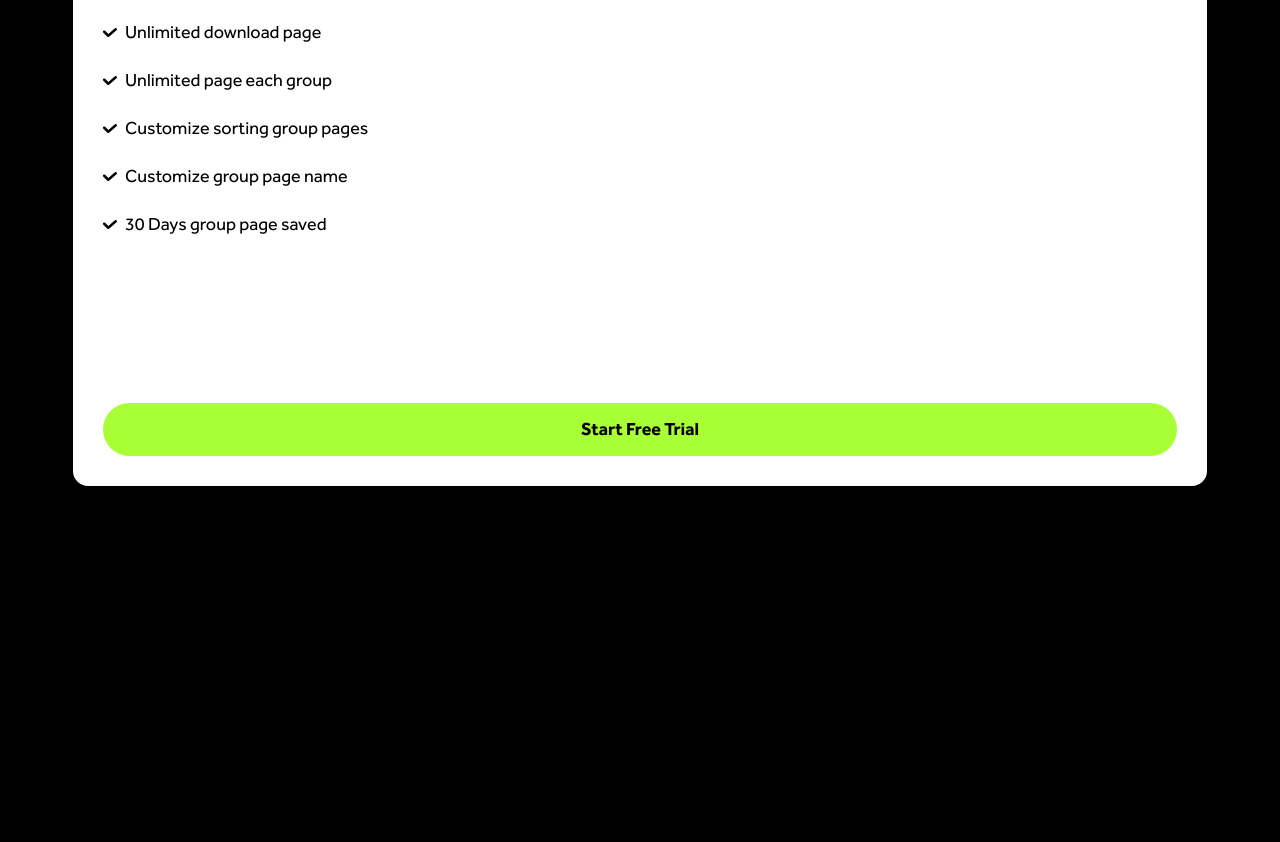
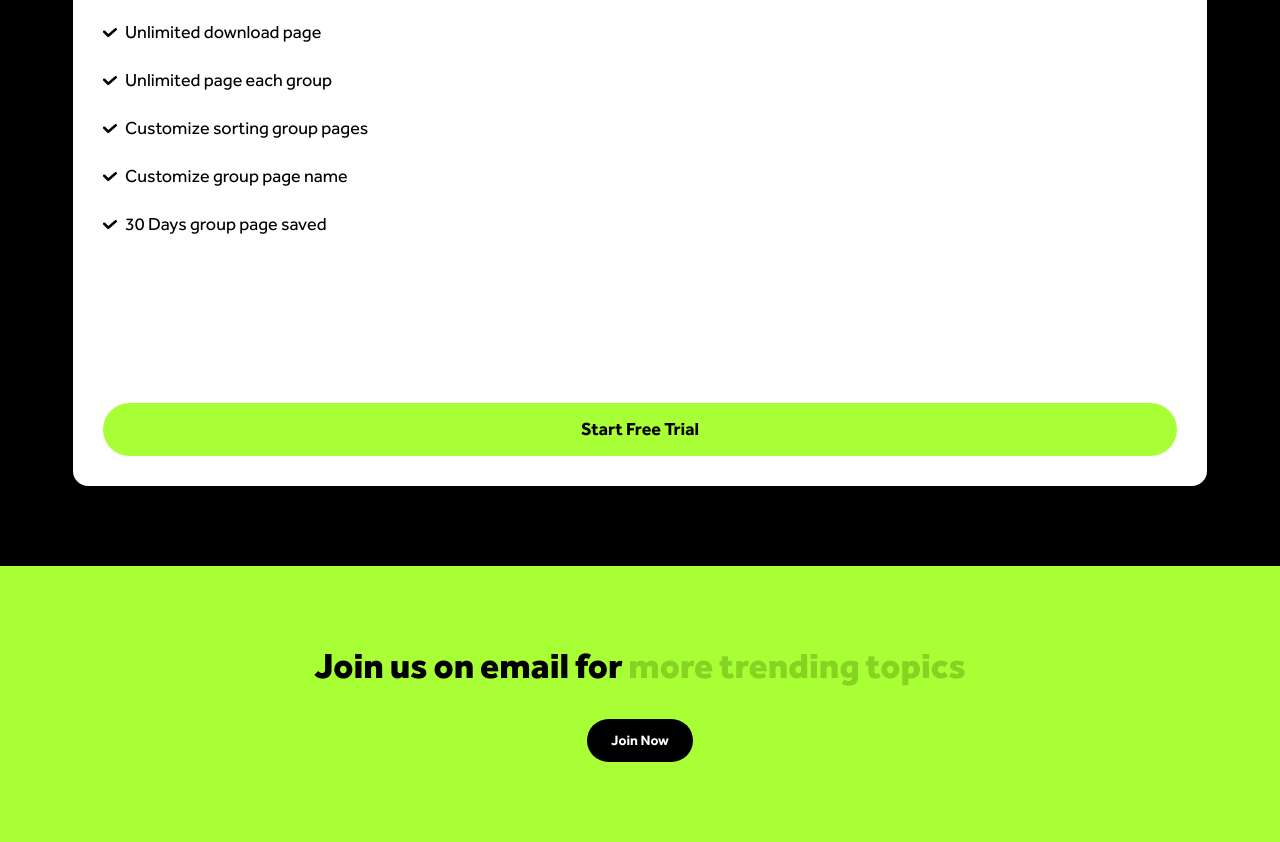
Before and after one commit to hasin01/Findtrend, a website built with Vite: page index.html in a window 1280 px wide. Shown: the part 6277-7119 px from the top of the page. Before the commit the page ends 6843 px from the top, so only its background shows below. Built offline with nearby package versions, Linux system fonts and the light colour scheme.

Commit message:
join-email

```diff
--- a/index.html
+++ b/index.html
@@ -564,6 +564,14 @@ alt=""
 
         </div>
       </section>
+
+      <section class="join-email">
+        <div class="container join-email-wrppaer">
+<h2 class="join-email-title"><span>Join us on email for</span> more trending topics</h2>
+<button class="join-email-btn">Join Now</button>
+
+        </div>
+      </section>
     </main>
     <script type="module" src="/src/main.js"></script>
   </body>
--- a/src/css/style.css
+++ b/src/css/style.css
@@ -650,3 +650,49 @@ padding:14px 0 14px 0 ;
   background-color: var(--Black-2);
 
 }
+/* -------------------------join-email ---------------------------------------------- */
+
+
+.join-email {
+
+  background-color: var(--primary);
+  padding-top: 80px;
+  padding-bottom: 80px;
+}
+
+.join-email-wrppaer {
+  display: flex;
+  flex-direction: column;
+align-items: center;
+}
+
+
+.join-email-title {
+  color: rgb(135, 211, 34);
+font-size: 36px;
+font-weight: 900;
+line-height: 112%;
+text-align: center;
+margin-bottom: 32px;
+
+}
+.join-email-title span {
+  color: var(--Black);
+
+}
+.join-email-btn {
+  color: rgb(255, 255, 255);
+  font-size: 14px;
+  font-weight: 700;
+  line-height: 140%;
+  letter-spacing: 0%;
+  text-align: center;
+  border-radius: 40px;
+background: var(--Black);
+padding: 12px 24px 12px 24px;
+}
+
+.join-email-btn:hover{
+
+  background-color: var(--Black-2);
+}
```
